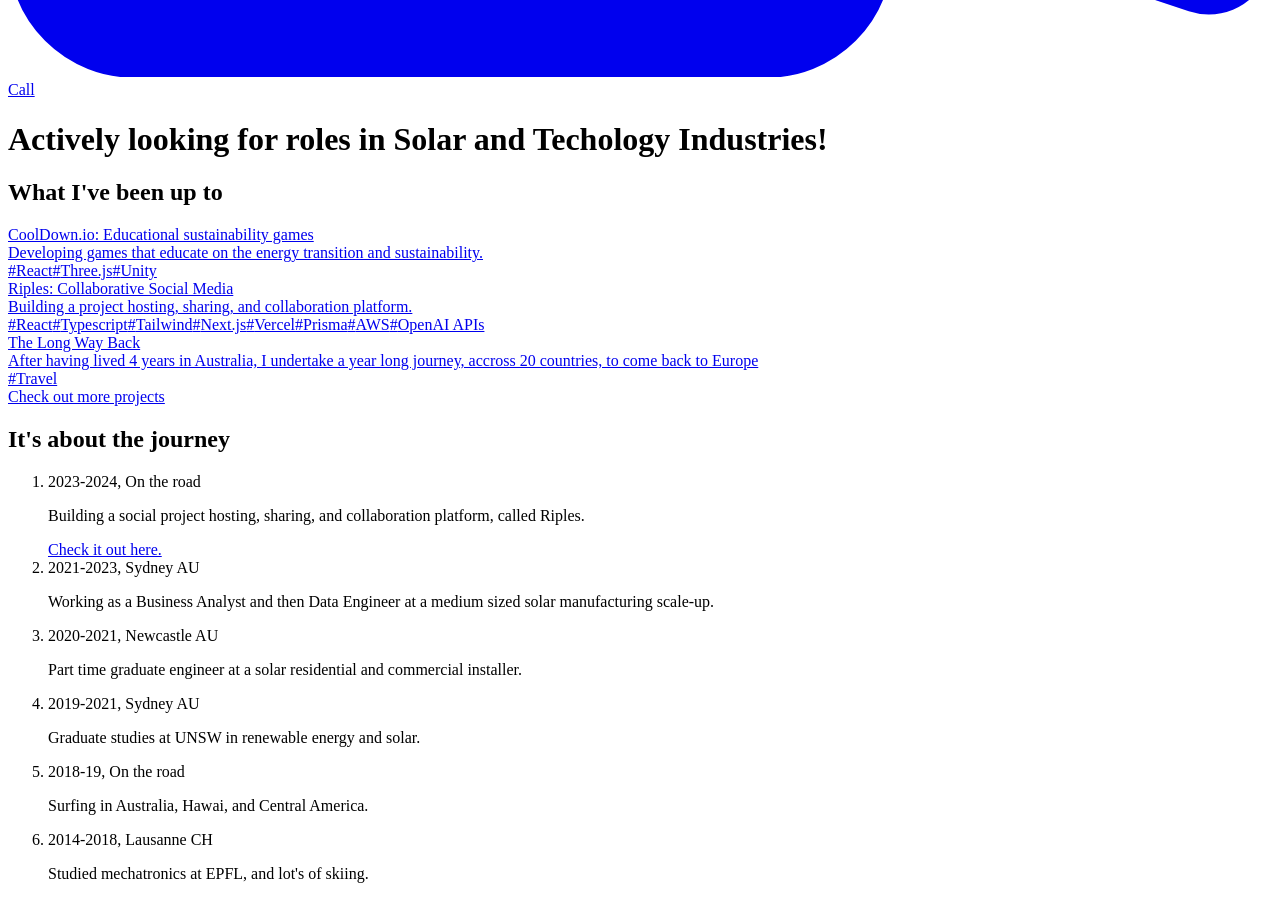
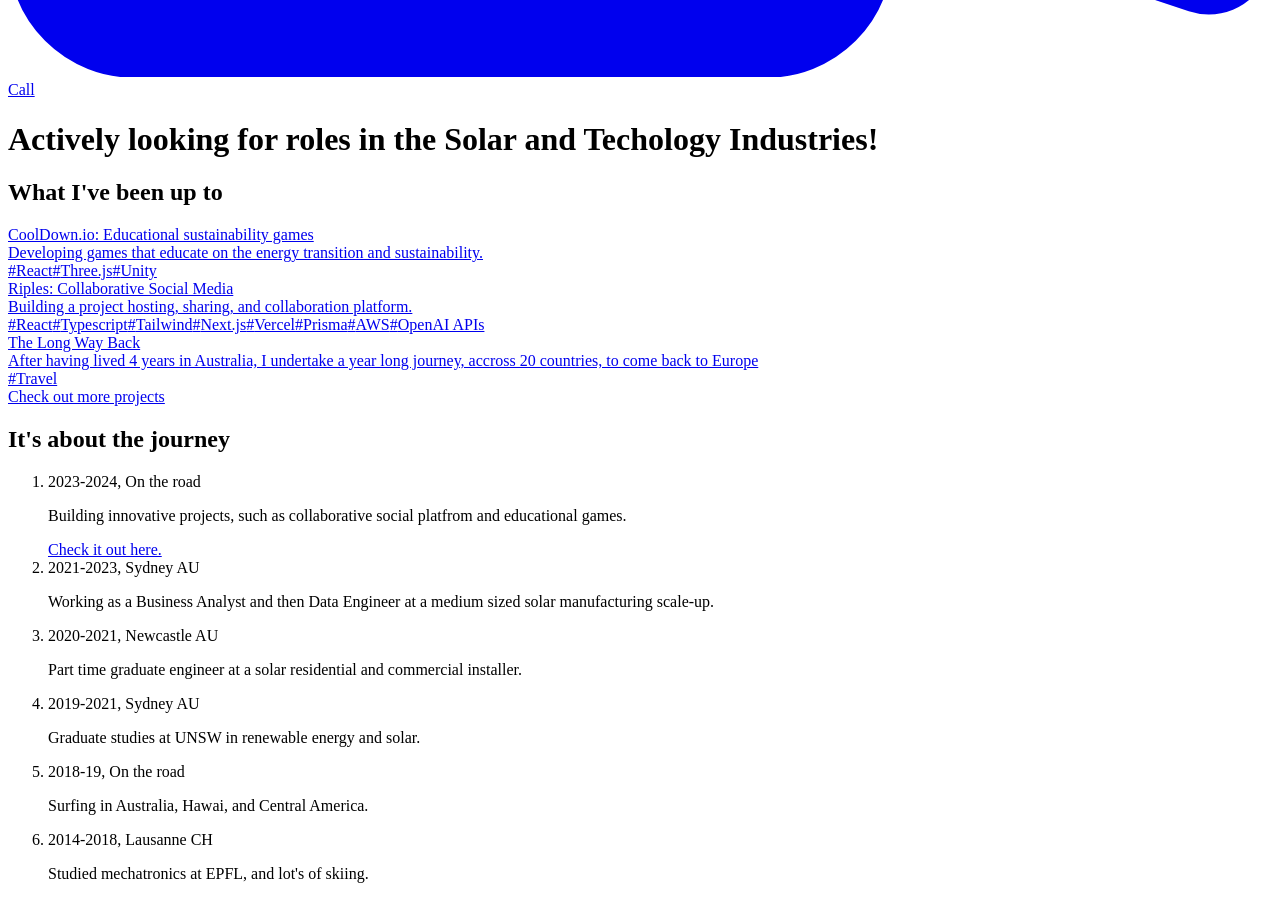
Before and after one commit to jeanschoenlaub/Public-portofolio, a Next.js app: page / in a window 1280 px wide. Shown: the part 6660-7559 px from the top of the page. Built offline with nearby package versions, Linux system fonts and the light colour scheme.

Commit message:
fixed layout issues on big screen and updated resume

```diff
--- a/src/components/home/about-me.tsx
+++ b/src/components/home/about-me.tsx
@@ -43,7 +43,7 @@ export default function AboutMe() {
                 </div>
 
                 <div className="flex font-medium items-center ml-2 mt-2 border-2 py-1 px-2 border-custom-mint-green text-custom-mint-green hover:bg-custom-mint-green hover:text-white rounded-lg hover:shadow-xl hover:shadow-lime-100">
-                    <Link href="/CV.pdf" download="resume.pdf">
+                    <Link href="/CV-2024.pdf" download="resume.pdf">
                         <div className=" flex items-center">
                         <svg className="w-4 h-4 mr-2" aria-hidden="true" xmlns="http://www.w3.org/2000/svg" fill="none" viewBox="0 0 20 19">
                             <path stroke="currentColor" strokeLinecap="round" strokeLinejoin="round" strokeWidth="2" d="M15 15h.01M4 12H2a1 1 0 0 0-1 1v4a1 1 0 0 0 1 1h16a1 1 0 0 0 1-1v-4a1 1 0 0 0-1-1h-3M9.5 1v10.93m4-3.93-4 4-4-4"/>
--- a/src/data/personal-info.js
+++ b/src/data/personal-info.js
@@ -7,13 +7,13 @@ export const personalInfo =
         linkedInLink: "https://www.linkedin.com/in/jean2020/",
         emailAddress: "jeanschoen@hotmail.com",
         calendar:"https://calendly.com/jean-schoenlaub/", // If you have a system in place to schedule vide call otherwise delete the component
-        callToAction: "Actively looking for roles in Solar and Techology Industries!" // At the end of you about section
+        callToAction: "Actively looking for roles in the Solar and Techology Industries!" // At the end of you about section
     }
 
 export const timelineData = [
     {
         year: "2023-2024, On the road",
-        description: "Building a social project hosting, sharing, and collaboration platform, called Riples.",
+        description: "Building innovative projects, such as collaborative social platfrom and educational games.",
         link: "https://www.riples.app/"
     },
     {
--- a/src/pages/projects/index.tsx
+++ b/src/pages/projects/index.tsx
@@ -9,7 +9,7 @@ export default function Home() {
   return (
     <>
       <main className=" bg-custom-beige p-4">
-        <div className="lg:container px-2 lg:px-8 w-full lg:w-1/2 custom-mx">
+        <div className="container px-2 lg:px-8 w-full lg:w-1/2 mx-0 lg:mx-auto">
 
         <Navigation activeSection='projects'/>
 
```
Also changed, not shown: src/pages/blog/index.tsx (+1 -7 lines), 2 other files (tests, documents, lock files or other folders).
